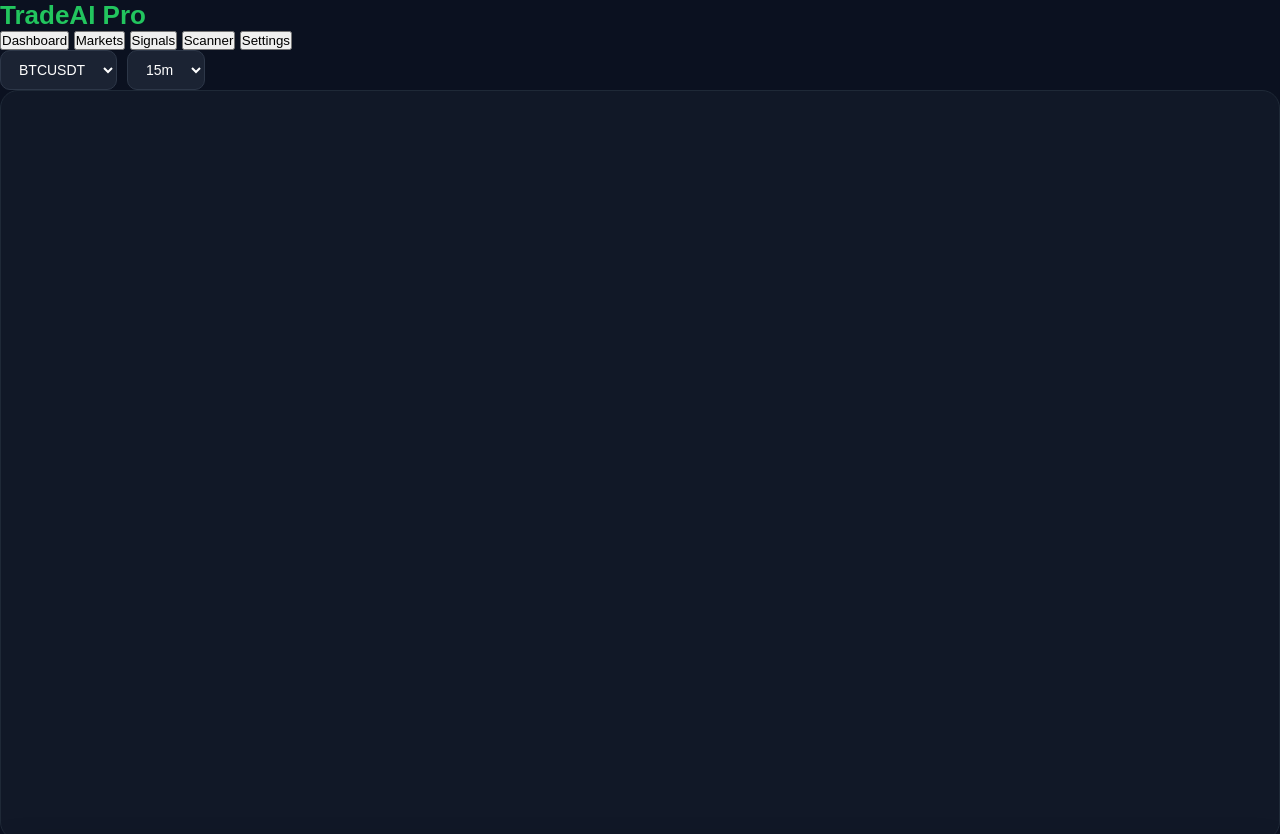
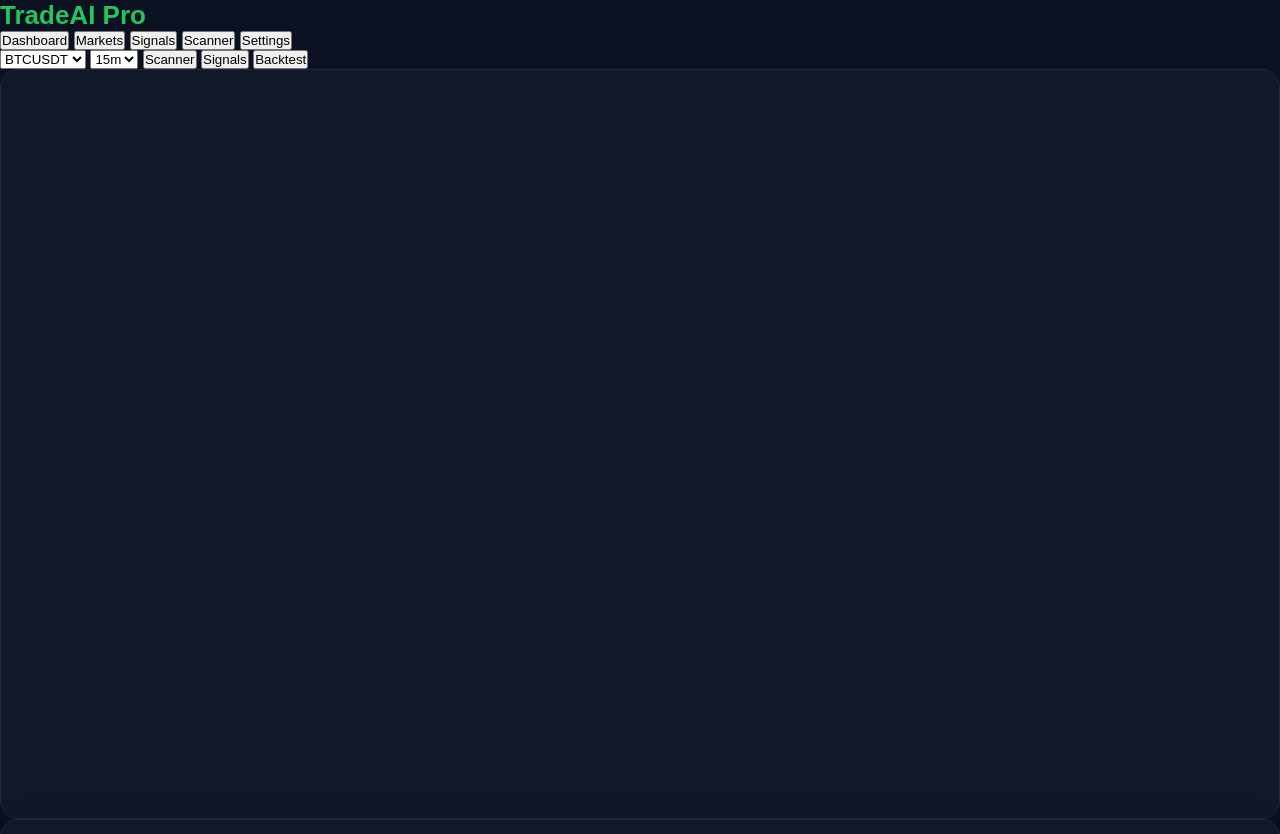
Before and after one commit to nezirhnd-svg/HNDai, a plain HTML site: page index.html in a window 1280 px wide. Shown: the top 834 px of the page. Drawn offline with Linux system fonts and the light colour scheme; a script that the page names is missing.

Commit message:
Refactor select elements and buttons in index.html

```diff
--- a/index.html
+++ b/index.html
@@ -31,24 +31,32 @@ TradeAI Pro
 
 </div>
 
-<div class="status">
+<div class="nav-links">
 
 <select id="coinSelect">
     <option value="BTCUSDT">BTCUSDT</option>
     <option value="ETHUSDT">ETHUSDT</option>
     <option value="SOLUSDT">SOLUSDT</option>
     <option value="BNBUSDT">BNBUSDT</option>
+    <option value="XRPUSDT">XRPUSDT</option>
 </select>
 
 <select id="timeframe">
     <option value="1">1m</option>
     <option value="5">5m</option>
     <option value="15" selected>15m</option>
+    <option value="30">30m</option>
     <option value="60">1H</option>
     <option value="240">4H</option>
+    <option value="1D">1D</option>
 </select>
 
+<button class="nav-btn">Scanner</button>
+<button class="nav-btn">Signals</button>
+<button class="nav-btn">Backtest</button>
+
 </div>
+
 
 </header>
 
```
Lines whose indentation alone changed are shown as unchanged.
